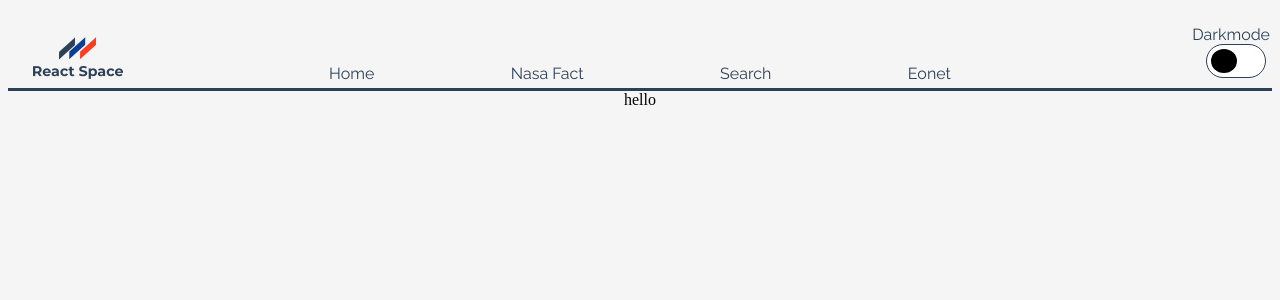
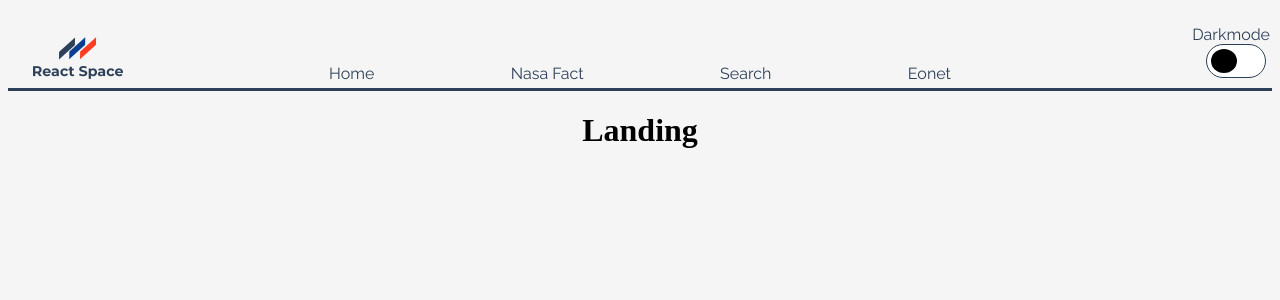
Before and after one commit to chrisPfaff/react_space, a React (Create React App) app in the folder client/: page / in a window 1280 px wide. Shown: the top 300 px of the page. Built offline with nearby package versions, Linux system fonts and the light colour scheme.

Commit message:
creating landing page

```diff
--- a/client/src/App.js
+++ b/client/src/App.js
@@ -1,5 +1,6 @@
 import React from "react";
 import Fact from "./components/NasaFact.js";
+import Landing from "./components/Landing.js";
 import Search from "./components/Search.js";
 import Notfound from "./components/Notfound.js";
 import Eonet from "./components/Eonet.js";
@@ -38,7 +39,7 @@ function App() {
         </header>
         <Switch>
           <Route exact path="/">
-            <div>hello</div>
+            <Landing />
           </Route>
           <Route exact path="/fact">
             <Fact />
--- a/client/src/components/Landing.js
+++ b/client/src/components/Landing.js
@@ -1,4 +1,4 @@
-import react from "react";
+import React from "react";
 import "../styles/Landing.scss";
 
 function Landing() {
```
Also changed, not shown: 16 other files (tests, documents, lock files or other folders).
